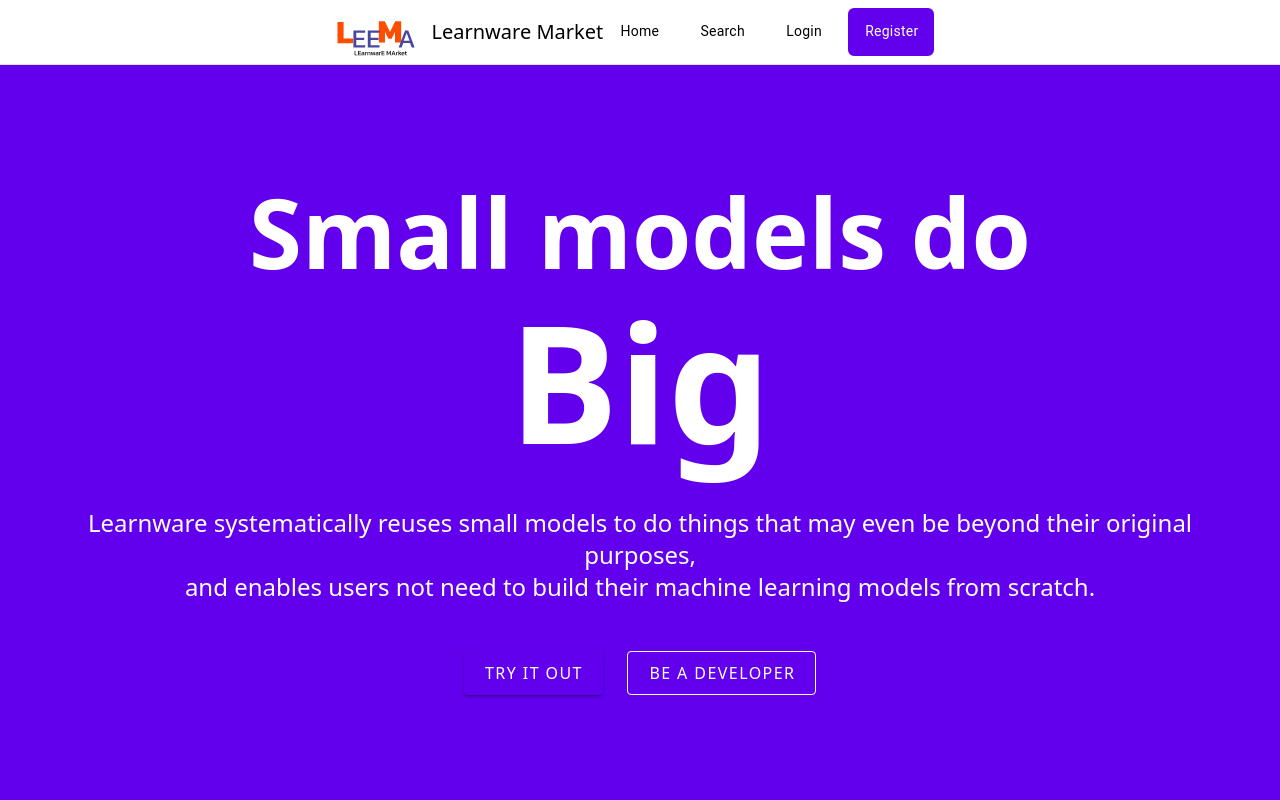
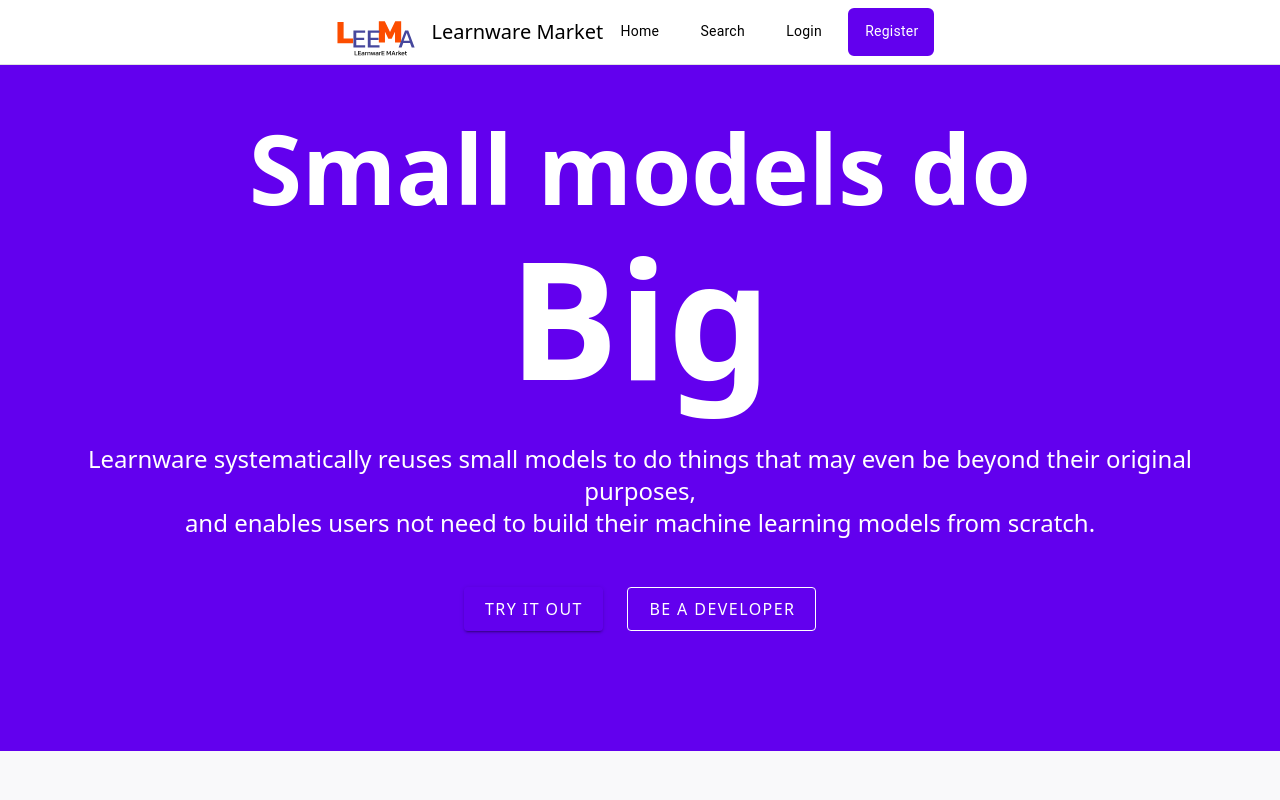
Before and after one commit to Learnware-LAMDA/Beimingwu, a Vue app: page /logout in a window 1280 px wide. Shown: the top 800 px of the page. Built offline with nearby package versions, Linux system fonts and the light colour scheme.

Commit message:
[ENH] Do big animation

```diff
--- a/src/components/Home/Slogan.vue
+++ b/src/components/Home/Slogan.vue
@@ -1,19 +1,35 @@
 <script setup>
 import BigTitle from '@/components/Public/BigTitle.vue'
+import { ref, onMounted, nextTick } from 'vue'
 import { useRouter } from 'vue-router'
 
 const router = useRouter()
+
+const ratio = ref(0)
+
+const scroller = ref(null)
+const placeholder = ref(null)
+
+onMounted(() => {
+  nextTick(() => {
+    placeholder.clientHeight = scroller.clientHeight + window.innerHeight / 2
+    window.addEventListener('scroll', () => {
+      ratio.value = window.scrollY / window.innerHeight * 2
+      document.documentElement.style.setProperty('--vh', `${window.scrollY / window.innerHeight * 5 + 1}`)
+    })
+  })
+})
 </script>
 
 <template>
-  <v-sheet>
+  <div ref="scroller" class="top-0 left-0 right-0 z-index-100 overflow-hidden" :class="ratio <= 1 ? ['fixed'] : ['mt-50vh']">
     <div class="xl:py-30
                 lg:py-25
                 <lg:py-10
                 text-center bg-primary text-white">
       <big-title>
         <h1>Small models do</h1>
-        <h1 class="py-5"><span class="text-1.7em">Big</span></h1>
+        <h1 class="py-5" style="position: relative; z-index: 1000; transform: scale(var(--vh))"><span class="text-1.7em">Big</span></h1>
       </big-title>
       <div class="mx-10 white-space-pre-wrap
                         lg:text-2xl
@@ -34,5 +50,6 @@ const router = useRouter()
         >Be a developer</v-btn>
       </div>
     </div>
-  </v-sheet>
+  </div>
+  <div ref="placeholder" v-if="ratio <= 1" class="h-150vh"></div>
 </template>
```
